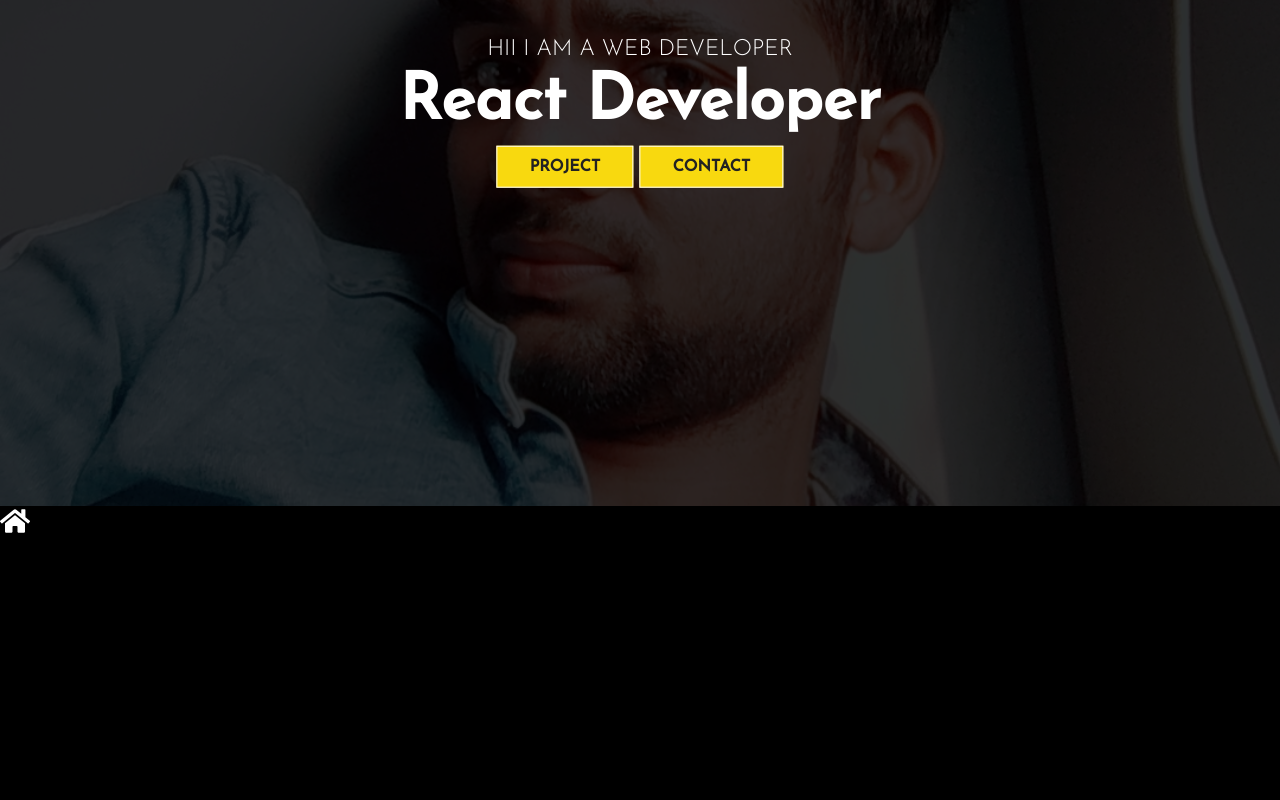
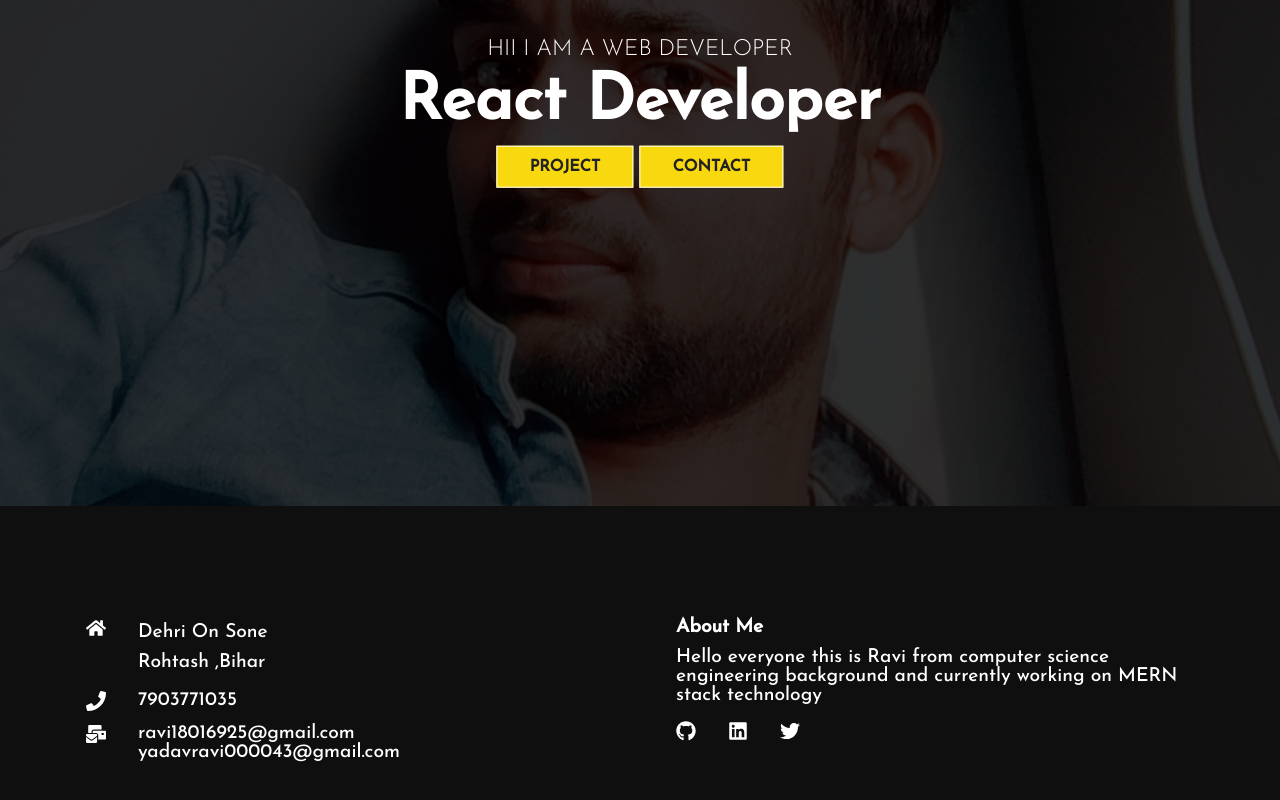
Before and after one commit to yadavravi043/myportfoliofront, a React (Create React App) app: page / in a window 1280 px wide. Shown: the part 294-1094 px from the top of the page. Before the commit the page ends 834 px from the top, so only its background shows below. Built offline with nearby package versions, Linux system fonts and the light colour scheme.

Commit message:
footer completed

```diff
--- a/src/component/Footer/Footer.js
+++ b/src/component/Footer/Footer.js
@@ -1,20 +1,71 @@
-import './FooterStyle.css'
-import React from 'react'
-import { FaHome } from 'react-icons/fa'
+import "./FooterStyle.css";
+import React from "react";
+import {
+  FaHome,
+  FaPhone,
+  FaMailBulk,
+  FaFacebook,
+  FaTwitter,
+  FaLinkedin,
+  FaGithub
+} from "react-icons/fa";
 const Footer = () => {
   return (
-    <div className='footer'>
+    <div className="footer">
       <div className="footer-container">
         <div className="left">
           <div className="location">
-       <FaHome size={30} style={{color:'#fff',marginRight:'2rem'}} />
+            <FaHome size={20} style={{ color: "#fff", marginRight: "2rem" }} />
+            <div>
+              <p>Dehri On Sone </p>
+              <p>Rohtash ,Bihar</p>
             </div>
           </div>
-      <div className="right"></div>
+          <div className="phone">
+              <FaPhone
+                size={20}
+                style={{ color: "#fff", marginRight: "2rem" }}
+              />
+              <div>
+                <p>7903771035 </p>
               </div>
+          </div>
+          <div className="email">
+            <FaMailBulk
+              size={20}
+              style={{ color: "#fff", marginRight: "2rem" }}
+            />
+            <div>
+              <p>ravi18016925@gmail.com</p>
+              <p>yadavravi000043@gmail.com</p>
+            </div>
+          </div>
+        </div>
+        <div className="right">
+          <h4>About Me</h4>
+          <p>
+            Hello everyone this is Ravi from computer science engineering
+            background and currently working on MERN stack technology
+          </p>
 
+          <div className="social">
+            <FaGithub
+              size={20}
+              style={{ color: "#fff", marginRight: "2rem" }}
+            />
+            <FaLinkedin
+              size={20}
+              style={{ color: "#fff", marginRight: "2rem" }}
+            />
+            <FaTwitter
+              size={20}
+              style={{ color: "#fff", marginRight: "2rem" }}
+            />
           </div>
-  )
-}
+        </div>
+      </div>
+    </div>
+  );
+};
 
-export default Footer
+export default Footer;
--- a/src/component/Footer/FooterStyle.css
+++ b/src/component/Footer/FooterStyle.css
@@ -0,0 +1,59 @@
+.footer{
+    width: 100%;
+    padding: 6rem 0;
+    background-color: rgba(19,19,19,0.8);
+}
+.footer-container{
+    max-width: 1140px;
+    margin: auto;
+    display: grid;
+    grid-template-columns: repeat(2,1fr);
+    grid-gap: 40px;
+
+}
+.left{
+    height: 100%;
+    max-width: 100%;
+    display: flex;
+    flex-direction: column;
+    padding: 1rem;
+}
+.location{
+    display: flex;
+    margin-bottom: 0.8rem;
+}
+.email{
+    display: flex;
+}
+.phone{
+    display: flex;
+    margin-bottom: 0.8rem;
+}
+.location p{
+    line-height:30px ;
+}
+.right{
+    height: 100%;
+    max-width: 100%;
+    display: flex;
+    flex-direction: column;
+    padding: 1rem;
+}
+.social{
+    margin-top: 1rem;
+}
+h4{
+    font-size: 1.2rem;
+    padding-bottom: 0.7rem;
+}
+p{
+    font-size: 1.2rem;
+}
+@media (max-width:640px) {
+    .footer-container{
+
+        grid-template-columns:1fr;
+
+    }
+
+}
--- a/src/pages/about.js
+++ b/src/pages/about.js
@@ -1,10 +1,12 @@
 import React from 'react'
+import Footer from '../component/Footer/Footer'
 import Navbar from '../component/Navbar/Navbar'
 
 const About = () => {
   return (
     <div>
      <Navbar/>
+     <Footer/>
     </div>
   )
 }
--- a/src/pages/contact.js
+++ b/src/pages/contact.js
@@ -1,9 +1,11 @@
 import React from 'react'
+import Footer from '../component/Footer/Footer'
 import Navbar from '../component/Navbar/Navbar'
 const Contact = () => {
   return (
     <div>
       <Navbar/>
+      <Footer/>
     </div>
   )
 }
--- a/src/pages/home.js
+++ b/src/pages/home.js
@@ -1,6 +1,6 @@
 import React from 'react'
 import Navbar from '../component/Navbar/Navbar'
-import HeroImg from '../component/HeroImg/HeroImg'
+import HeroImg from '../component/HeroImgHome/HeroImg'
 import Footer from '../component/Footer/Footer'
 const Home = () => {
   return (
--- a/src/pages/project.js
+++ b/src/pages/project.js
@@ -1,9 +1,11 @@
 import React from 'react'
+import Footer from '../component/Footer/Footer'
 import Navbar from '../component/Navbar/Navbar'
 const Project = () => {
   return (
     <div>
     <Navbar/>
+    <Footer/>
     </div>
   )
 }
```
Also changed, not shown: src/component/HeroimgProj/HeroImg2.js (added, +10 -0 lines), src/component/HeroImgHome/HeroImg.js (renamed from src/component/HeroImg/HeroImg.js), src/component/HeroImgHome/HeroImgStyle.css (renamed from src/component/HeroImg/HeroImgStyle.css), src/component/HeroimgProj/HeroImg2Style.css (added). Lines whose indentation alone changed are shown as unchanged.
